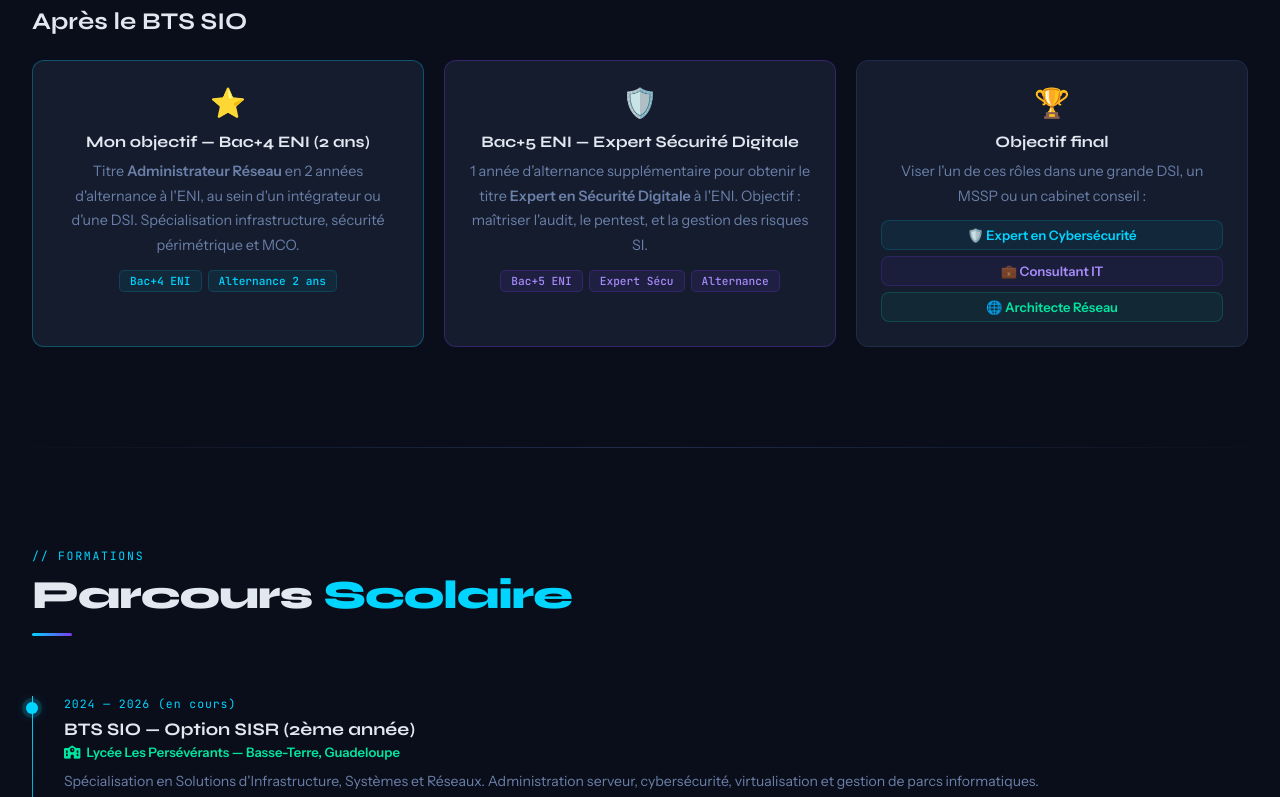
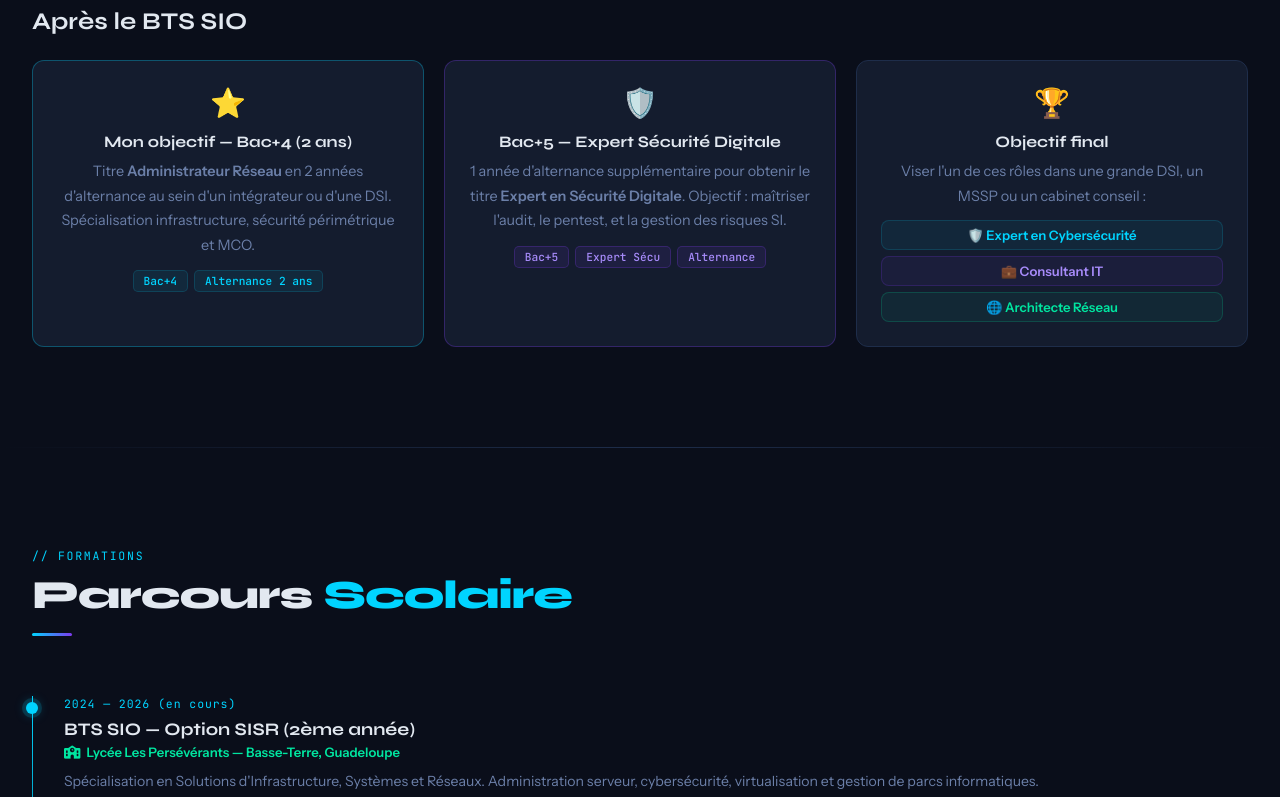
Before and after one commit to Gkl971/portfolio, a plain HTML site: page index.html in a window 1280 px wide. Shown: the part 1984-2781 px from the top of the page. Drawn offline with Linux system fonts and the light colour scheme.

Commit message:
Update index.html

```diff
--- a/index.html
+++ b/index.html
@@ -372,15 +372,15 @@ footer a{color:var(--accent);text-decoration:none;}
     <div class="grid-3">
       <div class="card" style="text-align:center;padding:24px;border-color:rgba(0,212,255,.3);">
         <div style="font-size:1.8rem;margin-bottom:12px;">⭐</div>
-        <h4 style="font-family:'Syne',sans-serif;font-weight:700;margin-bottom:8px;">Mon objectif — Bac+4 ENI (2 ans)</h4>
-        <p class="card-text">Titre <strong>Administrateur Réseau</strong> en 2 années d'alternance à l'ENI, au sein d'un intégrateur ou d'une DSI. Spécialisation infrastructure, sécurité périmétrique et MCO.</p>
-        <div style="margin-top:10px;"><span class="tag">Bac+4 ENI</span><span class="tag">Alternance 2 ans</span></div>
+        <h4 style="font-family:'Syne',sans-serif;font-weight:700;margin-bottom:8px;">Mon objectif — Bac+4 (2 ans)</h4>
+        <p class="card-text">Titre <strong>Administrateur Réseau</strong> en 2 années d'alternance au sein d'un intégrateur ou d'une DSI. Spécialisation infrastructure, sécurité périmétrique et MCO.</p>
+        <div style="margin-top:10px;"><span class="tag">Bac+4</span><span class="tag">Alternance 2 ans</span></div>
       </div>
       <div class="card" style="text-align:center;padding:24px;border-color:rgba(124,58,237,.3);">
         <div style="font-size:1.8rem;margin-bottom:12px;">🛡️</div>
-        <h4 style="font-family:'Syne',sans-serif;font-weight:700;margin-bottom:8px;">Bac+5 ENI — Expert Sécurité Digitale</h4>
-        <p class="card-text">1 année d'alternance supplémentaire pour obtenir le titre <strong>Expert en Sécurité Digitale</strong> à l'ENI. Objectif : maîtriser l'audit, le pentest, et la gestion des risques SI.</p>
-        <div style="margin-top:10px;"><span class="tag tag-purple">Bac+5 ENI</span><span class="tag tag-purple">Expert Sécu</span><span class="tag tag-purple">Alternance</span></div>
+        <h4 style="font-family:'Syne',sans-serif;font-weight:700;margin-bottom:8px;">Bac+5 — Expert Sécurité Digitale</h4>
+        <p class="card-text">1 année d'alternance supplémentaire pour obtenir le titre <strong>Expert en Sécurité Digitale</strong>. Objectif : maîtriser l'audit, le pentest, et la gestion des risques SI.</p>
+        <div style="margin-top:10px;"><span class="tag tag-purple">Bac+5</span><span class="tag tag-purple">Expert Sécu</span><span class="tag tag-purple">Alternance</span></div>
       </div>
       <div class="card" style="text-align:center;padding:24px;">
         <div style="font-size:1.8rem;margin-bottom:12px;">🏆</div>
@@ -434,7 +434,7 @@ footer a{color:var(--accent);text-decoration:none;}
   <div style="margin-top:16px;" class="reveal">
     <div class="card card-green">
       <h3 class="card-title">Objectifs Professionnels</h3>
-      <p class="card-text">À l'issue de mon BTS SIO SISR, je souhaite intégrer l'<strong>ENI en alternance</strong> pour un <strong>Bac+4 Administrateur Réseau (2 ans)</strong>, puis enchaîner avec un <strong>Bac+5 Expert en Sécurité Digitale (1 an)</strong>, toujours en alternance. À terme, je vise un rôle d'<strong>Expert en Cybersécurité</strong>, de <strong>Consultant IT</strong> ou d'<strong>Architecte Réseau</strong> dans une DSI ou chez un intégrateur.</p>
+      <p class="card-text">À l'issue de mon BTS SIO SISR, je souhaite poursuivre en <strong>alternance</strong> pour un <strong>Bac+4 Administrateur Réseau (2 ans)</strong>, puis enchaîner avec un <strong>Bac+5 Expert en Sécurité Digitale (1 an)</strong>, toujours en alternance. À terme, je vise un rôle d'<strong>Expert en Cybersécurité</strong>, de <strong>Consultant IT</strong> ou d'<strong>Architecte Réseau</strong> dans une DSI ou chez un intégrateur.</p>
     </div>
   </div>
 </section>
```
